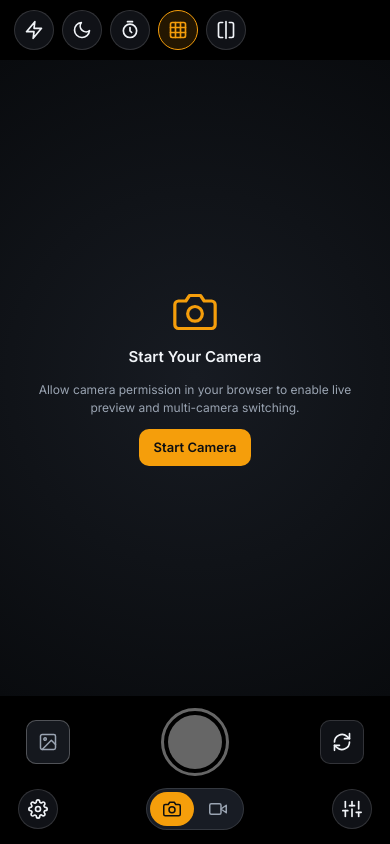
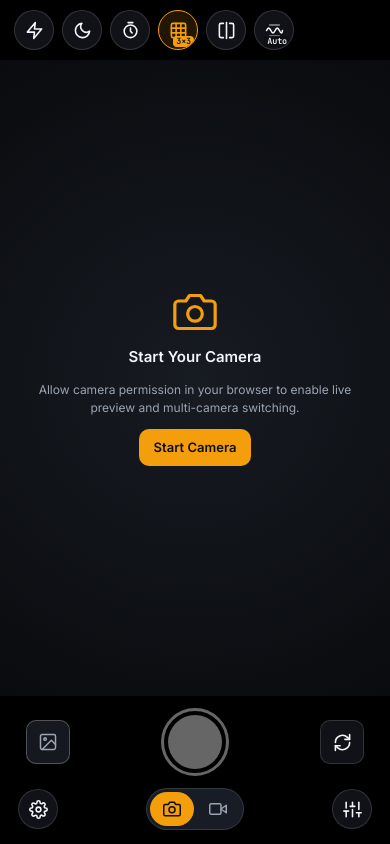
Before and after one commit to MotoYucchi/Camera-App-for-WASM, a website with bundled scripts: page index.html in a window 390 px wide. Built offline with nearby package versions, Linux system fonts and the light colour scheme.

Commit message:
feat: fix mobile sticky hover/focus on top icon buttons, add 1:1 corner state badges, and add Anti-Flicker (Auto/50/60) button

```diff
--- a/css/components.css
+++ b/css/components.css
@@ -79,6 +79,8 @@
 
 /* 1:1 Square Icon Pictogram Button */
 .icon-btn {
+  position: relative;
+  overflow: hidden;
   width: 40px;
   height: 40px;
   aspect-ratio: 1 / 1;
@@ -89,14 +91,17 @@
   color: var(--text-primary);
   display: grid;
   place-items: center;
+  padding: 0;
   transition: all var(--ease-fast);
   user-select: none;
   -webkit-touch-callout: none;
 }
 
-.icon-btn:hover:not(:disabled) {
-  border-color: var(--border-strong);
-  background: rgba(35, 40, 51, 0.9);
+@media (hover: hover) {
+  .icon-btn:hover:not(:disabled) {
+    border-color: var(--border-strong);
+    background: rgba(35, 40, 51, 0.9);
+  }
 }
 
 .icon-btn.active {
@@ -106,12 +111,33 @@
 }
 
 .icon-btn svg {
-  width: 20px;
-  height: 20px;
+  width: 19px;
+  height: 19px;
 }
 
 .icon-btn-round {
   border-radius: 50%;
+}
+
+.icon-corner-badge {
+  position: absolute;
+  right: 3px;
+  bottom: 2px;
+  font-family: var(--font-mono);
+  font-size: 8.5px;
+  font-weight: 700;
+  line-height: 1;
+  padding: 1.5px 3px;
+  border-radius: 4px;
+  background: rgba(13, 15, 18, 0.88);
+  color: var(--text-primary);
+  pointer-events: none;
+  letter-spacing: -0.02em;
+}
+
+.icon-btn.active .icon-corner-badge {
+  background: var(--accent-primary);
+  color: var(--accent-primary-text);
 }
 
 .select-control,
--- a/index.html
+++ b/index.html
@@ -109,6 +109,7 @@
                 <path d="M12 9v4l2 2" />
                 <path d="M9 2h6" />
               </svg>
+              <span id="badge-top-timer" class="icon-corner-badge hidden">3s</span>
             </button>
             <button id="btn-top-grid" class="icon-btn icon-btn-round" type="button" data-tip-key="tip.grid">
               <svg viewBox="0 0 24 24" fill="none" stroke="currentColor" stroke-width="2" stroke-linecap="round" stroke-linejoin="round">
@@ -118,6 +119,7 @@
                 <line x1="3" y1="9" x2="21" y2="9" />
                 <line x1="3" y1="15" x2="21" y2="15" />
               </svg>
+              <span id="badge-top-grid" class="icon-corner-badge hidden">3×3</span>
             </button>
             <button id="btn-top-mirror" class="icon-btn icon-btn-round" type="button" data-tip-key="tip.mirror">
               <svg viewBox="0 0 24 24" fill="none" stroke="currentColor" stroke-width="2" stroke-linecap="round" stroke-linejoin="round">
@@ -125,6 +127,14 @@
                 <path d="M16 3h3a2 2 0 0 1 2 2v14a2 2 0 0 1-2 2h-3" />
                 <line x1="12" y1="2" x2="12" y2="22" />
               </svg>
+            </button>
+            <button id="btn-top-flicker" class="icon-btn icon-btn-round" type="button" data-tip-key="tip.flicker">
+              <svg viewBox="0 0 24 24" fill="none" stroke="currentColor" stroke-width="2" stroke-linecap="round" stroke-linejoin="round">
+                <path d="M2 12c1.8-4 3.6-4 5.4 0s3.6 4 5.4 0 3.6-4 5.4 0 3.6 4 3.8 0" />
+                <path d="M6 5h12" opacity="0.55" />
+                <path d="M6 19h12" opacity="0.55" />
+              </svg>
+              <span id="badge-top-flicker" class="icon-corner-badge">Auto</span>
             </button>
           </div>
 
--- a/js/components/viewfinder.js
+++ b/js/components/viewfinder.js
@@ -1,4 +1,5 @@
 import { FILTER_PRESETS } from '../constants/cameraConfig.js';
+import { cameraService } from '../services/cameraService.js';
 import { store } from '../state/store.js';
 import { formatDuration } from '../utils/formatters.js';
 
@@ -55,9 +56,13 @@ export function initViewfinder({ onStartCamera, onSwitchFacing, onSelectDevice,
   const lensBarEl = document.getElementById('vf-lens-bar');
 
   const btnTopTimer = document.getElementById('btn-top-timer');
+  const badgeTopTimer = document.getElementById('badge-top-timer');
   const btnTopGrid = document.getElementById('btn-top-grid');
+  const badgeTopGrid = document.getElementById('badge-top-grid');
   const btnTopMirror = document.getElementById('btn-top-mirror');
   const btnTopNight = document.getElementById('btn-top-night');
+  const btnTopFlicker = document.getElementById('btn-top-flicker');
+  const badgeTopFlicker = document.getElementById('badge-top-flicker');
 
   const btnGalleryThumb = document.getElementById('btn-gallery-thumb');
   const btnSwitchFacing = document.getElementById('btn-switch-facing');
@@ -81,20 +86,48 @@ export function initViewfinder({ onStartCamera, onSwitchFacing, onSelectDevice,
     const cycle = [0, 3, 5, 10];
     const next = cycle[(cycle.indexOf(store.timerSeconds) + 1) % cycle.length];
     store.setState({ timerSeconds: next });
+    btnTopTimer.blur();
   });
 
   btnTopGrid?.addEventListener('click', () => {
     const cycle = ['none', 'thirds', 'cross'];
     const next = cycle[(cycle.indexOf(store.gridMode) + 1) % cycle.length];
     store.setState({ gridMode: next });
+    btnTopGrid.blur();
   });
 
   btnTopMirror?.addEventListener('click', () => {
     store.setState({ mirror: !store.mirror });
+    btnTopMirror.blur();
   });
 
   btnTopNight?.addEventListener('click', () => {
     store.setPro({ nightSight: !store.pro.nightSight });
+    btnTopNight.blur();
+  });
+
+  btnTopFlicker?.addEventListener('click', async () => {
+    const cycle = ['auto', '50', '60'];
+    const next = cycle[(cycle.indexOf(store.flickerMode) + 1) % cycle.length];
+    store.setState({ flickerMode: next });
+    btnTopFlicker.blur();
+
+    const caps = store.capabilities || {};
+    if (caps.powerLineFrequency) {
+      await cameraService.applyAdvancedConstraint({
+        powerLineFrequency: next === '50' ? '50Hz' : next === '60' ? '60Hz' : 'auto'
+      });
+    } else if (caps.exposureTime) {
+      if (next === 'auto') {
+        await cameraService.applyAdvancedConstraint({ exposureMode: 'continuous' });
+      } else {
+        // Snap exposureTime to flicker-safe 1/100s (50Hz) or 1/120s (60Hz) when supported
+        const targetSec = next === '50' ? 0.01 : 1 / 120;
+        const unitVal = caps.exposureTime.max > 1 ? Math.round(targetSec * 10000) : targetSec;
+        const clamped = Math.min(caps.exposureTime.max, Math.max(caps.exposureTime.min, unitVal));
+        await cameraService.applyAdvancedConstraint({ exposureMode: 'manual', exposureTime: clamped });
+      }
+    }
   });
 
   function renderLensBar() {
@@ -170,9 +203,24 @@ export function initViewfinder({ onStartCamera, onSwitchFacing, onSelectDevice,
     if (store.gridMode === 'cross') gridEl.classList.add('grid-cross');
 
     btnTopTimer?.classList.toggle('active', store.timerSeconds > 0);
+    if (badgeTopTimer) {
+      badgeTopTimer.classList.toggle('hidden', store.timerSeconds === 0);
+      badgeTopTimer.textContent = `${store.timerSeconds}s`;
+    }
+
     btnTopGrid?.classList.toggle('active', store.gridMode !== 'none');
+    if (badgeTopGrid) {
+      badgeTopGrid.classList.toggle('hidden', store.gridMode === 'none');
+      badgeTopGrid.textContent = store.gridMode === 'thirds' ? '3×3' : '+';
+    }
+
     btnTopMirror?.classList.toggle('active', store.mirror);
     btnTopNight?.classList.toggle('active', store.pro.nightSight);
+
+    btnTopFlicker?.classList.toggle('active', store.flickerMode !== 'auto');
+    if (badgeTopFlicker) {
+      badgeTopFlicker.textContent = store.flickerMode === 'auto' ? 'Auto' : store.flickerMode;
+    }
 
     if (active && store.actualResolution) {
       resBadgeEl.textContent = store.actualResolution;
--- a/js/i18n/translations.js
+++ b/js/i18n/translations.js
@@ -103,6 +103,7 @@ export const TRANSLATIONS = {
     'tip.timer': 'タイマー: セルフタイマー（OFF / 3秒 / 5秒 / 10秒）を切り替えます',
     'tip.grid': 'グリッド: 構図ガイド（OFF / 3×3 / クロス）を切り替えます',
     'tip.mirror': '左右反転: プレビューと撮影画像のミラー反転を切り替えます',
+    'tip.flicker': 'フリッカー低減: 電源周波数（Auto / 50Hz東日本 / 60Hz西日本）を切り替えます',
     'tip.nightQuick': 'Night Sight: 暗所ブースト＆マルチフレーム合成を切り替えます',
     'tip.settings': '撮影設定: タイマー・形式・フィルターのボトムシートを開きます',
     'tip.moreSettings': '詳細設定: カメラデバイスや解像度などの全画面設定を開きます',
@@ -225,6 +226,7 @@ export const TRANSLATIONS = {
     'tip.timer': 'Self Timer: Cycles timer (OFF / 3s / 5s / 10s)',
     'tip.grid': 'Grid: Cycles framing guides (OFF / 3×3 / Cross)',
     'tip.mirror': 'Mirror: Toggles horizontal mirror for preview & capture',
+    'tip.flicker': 'Anti-Flicker: Cycles AC frequency (Auto / 50Hz / 60Hz)',
     'tip.nightQuick': 'Night Sight: Toggles low-light boost & multi-frame stacking',
     'tip.settings': 'Photo Settings: Opens timer, format & filter bottom sheet',
     'tip.moreSettings': 'More Settings: Opens full-screen camera & device settings',
--- a/js/state/store.js
+++ b/js/state/store.js
@@ -13,6 +13,7 @@ class CameraStore {
     this.timerSeconds = 0; // 0 | 3 | 5 | 10
     this.mirror = false;
     this.includeAudio = false;
+    this.flickerMode = 'auto'; // 'auto' | '50' | '60'
     this.filterId = 'none';
     this.mode = 'photo'; // 'photo' | 'video'
     this.photoFormat = 'png';
```
